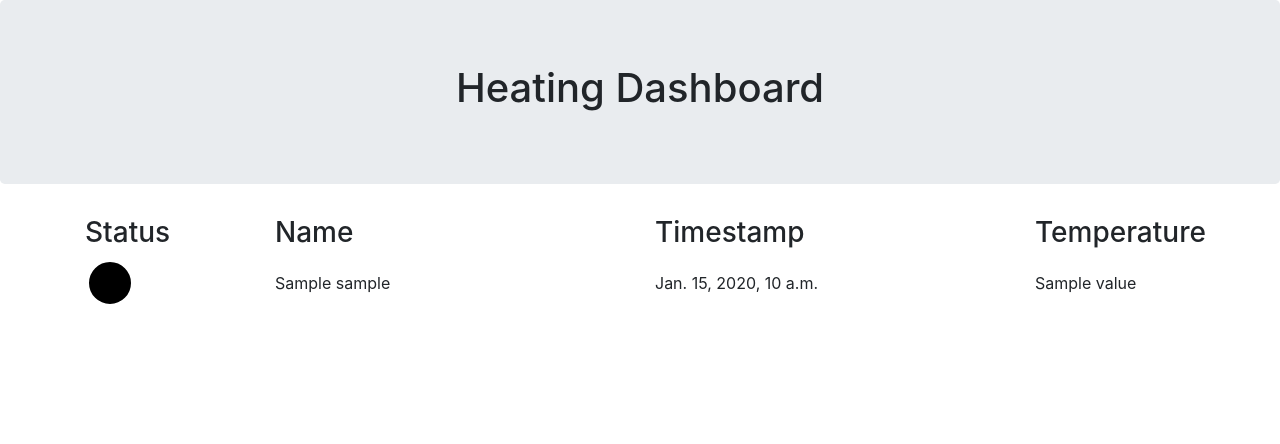
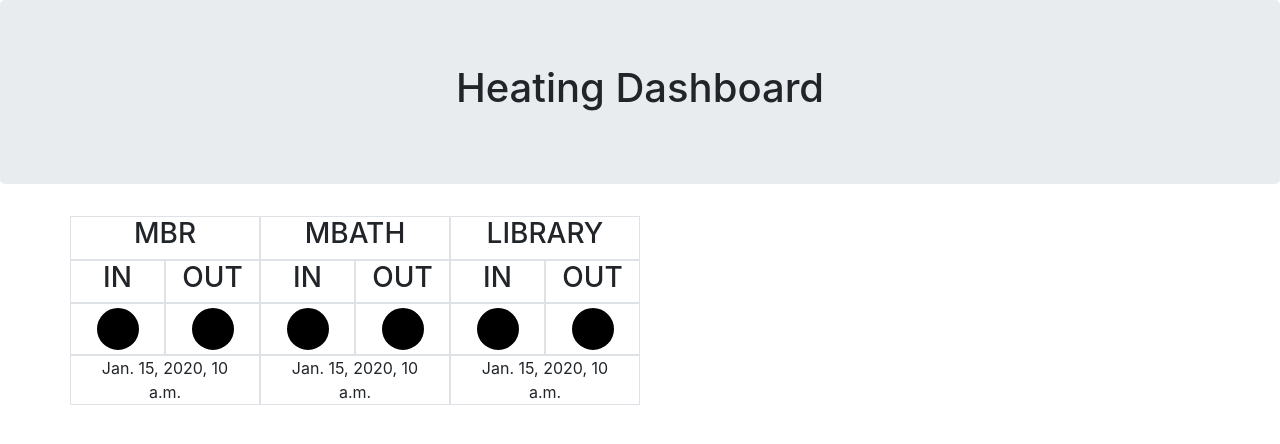
Before and after one commit to jnusbaum/automation, a Django app: template templates/heating/heating-dashboard.html in a window 1280 px wide. Shown: the top 444 px of the page. Run offline with Django 3.2, Linux system fonts and the light colour scheme; the template is opened without the code that fills it: most values are stand-ins (such as "Sample title", 1, 10 or a date in 2020); some libraries are stand-ins or nearby versions.

Commit message:
new layout start

```diff
--- a/heating/views.py
+++ b/heating/views.py
@@ -23,7 +23,7 @@ def index(request):
     data = r.json()
     sensors = data['data']
     sensors.sort(key=lambda x: x['id'])
-    samples = []
+    samples = {}
     for sensor in sensors:
         r = requests.get(f"{host}/sensors/{sensor['id']}/data")
         if requests.codes.ok != r.status_code:
@@ -44,5 +44,5 @@ def index(request):
                 dclass = 'very-warm'
             else:
                 dclass = 'hot'
-            samples.append({'name': sensor['id'], 'timestamp': sample['attributes']['timestamp'], 'value': sample['attributes']['value_real'], 'dclass': dclass})
+            samples[sensor['id'].replace('-', '_')] = {'name': sensor['id'], 'timestamp': sample['attributes']['timestamp'], 'value': sample['attributes']['value_real'], 'dclass': dclass}
     return render(request, 'heating/heating-dashboard.html', {'samples': samples})
--- a/templates/heating/heating-dashboard.html
+++ b/templates/heating/heating-dashboard.html
@@ -41,6 +41,11 @@
               -ms-transform: translateY(-50%);
               transform: translateY(-50%);
         }
+
+        .center {
+            text-align: center;
+            border: aliceblue;
+        }
     </style>
 
 </head>
@@ -52,39 +57,85 @@
 
 <div class="container">
     <div class="row">
-        <div class="col-sm-2">
-            <h3>Status</h3>
+        <div class="col-sm-4 col-lg-2 border">
+            <h3  style="text-align: center">MBR</h3>
         </div>
-        <div class="col-sm-4">
-            <h3>Name</h3>
+        <div class="col-sm-4 col-lg-2 border">
+            <h3 style="text-align: center">MBATH</h3>
         </div>
-        <div class="col-sm-4">
-            <h3>Timestamp</h3>
-        </div>
-        <div class="col-sm-2">
-            <h3>Temperature</h3>
+        <div class="col-sm-4 col-lg-2 border">
+            <h3 style="text-align: center">LIBRARY</h3>
         </div>
     </div>
-    {% for sample in samples %}
     <div class="row">
-            <div class="col-sm-2">
+        <div class="col-sm-2 col-lg-1 border">
+            <h3 style="text-align: center">IN</h3>
+        </div>
+        <div class="col-sm-2 col-lg-1 border">
+            <h3 style="text-align: center">OUT</h3>
+        </div>
+        <div class="col-sm-2 col-lg-1 border">
+            <h3 style="text-align: center">IN</h3>
+        </div>
+        <div class="col-sm-2 col-lg-1 border">
+            <h3 style="text-align: center">OUT</h3>
+        </div>
+        <div class="col-sm-2 col-lg-1 border">
+            <h3 style="text-align: center">IN</h3>
+        </div>
+        <div class="col-sm-2 col-lg-1 border">
+            <h3 style="text-align: center">OUT</h3>
+        </div>
+    </div>
+    <div class="row">
+        <div class="col-sm-2 col-lg-1 center border">
             <svg height="50" width="50">
-                    <circle class="{{ sample.dclass }}" cx="25" cy="25" r="20" stroke="black" stroke-width="2"></circle>
+                <circle class="{{ samples.MBR_IN.dclass }}" cx="25" cy="25" r="20" stroke="black" stroke-width="2"></circle>
                 Sorry, your browser does not support inline SVG.
             </svg>
-                {#          <button type="button" class="{{ sample.dclass }} btn-lg"></button>#}
         </div>
-            <div class="col-sm-4">
-                <p class="vertical-center">{{ sample.name }}</p>
+        <div class="col-sm-2 col-lg-1 center border">
+            <svg height="50" width="50">
+                <circle class="{{ samples.MBR_OUT.dclass }}" cx="25" cy="25" r="20" stroke="black" stroke-width="2"></circle>
+                Sorry, your browser does not support inline SVG.
+            </svg>
         </div>
-            <div class="col-sm-4">
-                <p class="vertical-center">{{ sample.timestamp }}</p>
+        <div class="col-sm-2 col-lg-1 center border">
+            <svg height="50" width="50">
+                <circle class="{{ samples.MBATH_IN.dclass }}" cx="25" cy="25" r="20" stroke="black" stroke-width="2"></circle>
+                Sorry, your browser does not support inline SVG.
+            </svg>
         </div>
-            <div class="col-sm-2">
-                <p class="vertical-center">{{ sample.value }}</p>
+        <div class="col-sm-2 col-lg-1 center border">
+            <svg height="50" width="50">
+                <circle class="{{ samples.MBATH_OUT.dclass }}" cx="25" cy="25" r="20" stroke="black" stroke-width="2"></circle>
+                Sorry, your browser does not support inline SVG.
+            </svg>
+        </div>
+        <div class="col-sm-2 col-lg-1 center border">
+            <svg height="50" width="50">
+                <circle class="{{ samples.LIBRARY_IN.dclass }}" cx="25" cy="25" r="20" stroke="black" stroke-width="2"></circle>
+                Sorry, your browser does not support inline SVG.
+            </svg>
+        </div>
+        <div class="col-sm-2 col-lg-1 center border">
+            <svg height="50" width="50">
+                <circle class="{{ samples.LIBRARY_OUT.dclass }}" cx="25" cy="25" r="20" stroke="black" stroke-width="2"></circle>
+                Sorry, your browser does not support inline SVG.
+            </svg>
         </div>
     </div>
-    {% endfor %}
+    <div class="row">
+        <div class="col-sm-4 col-lg-2 center border">
+            {{ samples.MBR_IN.timestamp }}
+        </div>
+        <div class="col-sm-4 col-lg-2 center border">
+            {{ samples.MBATH_IN.timestamp }}
+        </div>
+        <div class="col-sm-4 col-lg-2 center border">
+            {{ samples.LIBRARY_IN.timestamp }}
+        </div>
+    </div>
 </div>
 
 </body>
```
Lines whose indentation alone changed are shown as unchanged.
